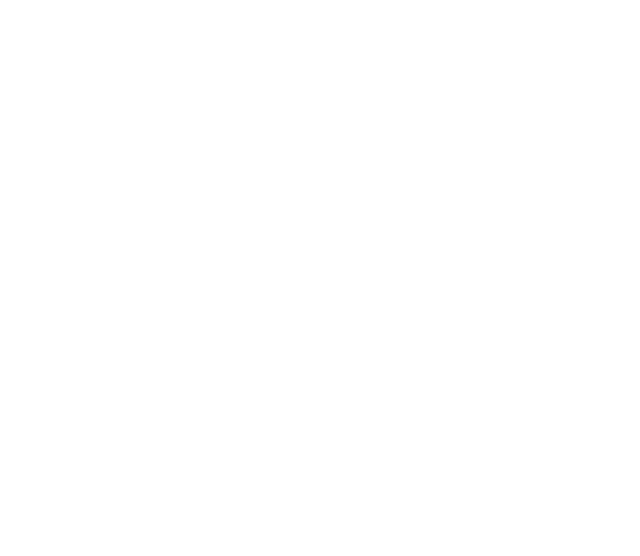
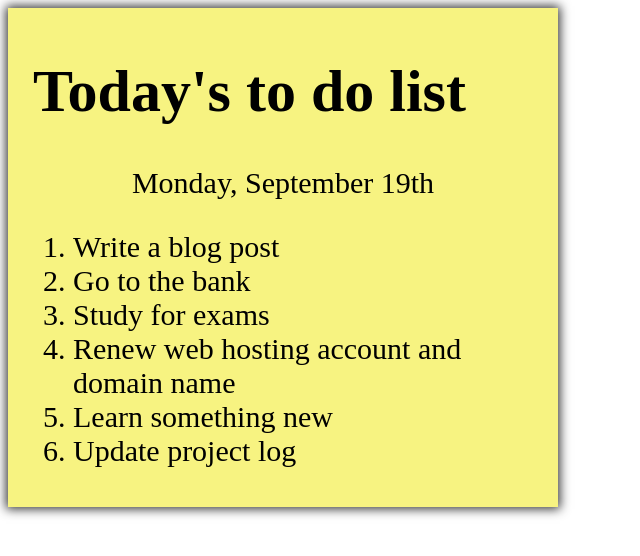
Before and after one commit to LazarGerasimov/HTML-CSS, a plain HTML site: page 01. Introduction to HTML and CSS/01. Introduction-to-HTML-and-CSS-Exercise-Resources/04_ToDoList/to-do-list.html in a window 1280 px wide. Shown: the whole page, without its empty margins (0-640 px from the left). Drawn offline with Linux system fonts and the light colour scheme.

Commit message:
to-do-list

```diff
--- a/01. Introduction to HTML and CSS/01. Introduction-to-HTML-and-CSS-Exercise-Resources/04_ToDoList/to-do-list.css
+++ b/01. Introduction to HTML and CSS/01. Introduction-to-HTML-and-CSS-Exercise-Resources/04_ToDoList/to-do-list.css
@@ -0,0 +1,12 @@
+.my-list {
+    background-color: #f7f381;
+    padding: 8px 24px;
+    width: 500px;
+    font-size: 30px;
+    border: 1px solid #f7f381;
+    box-shadow: 0 0 10px 2px #333333;
+}
+
+.date {
+    text-align: center;
+}
--- a/01. Introduction to HTML and CSS/01. Introduction-to-HTML-and-CSS-Exercise-Resources/04_ToDoList/to-do-list.html
+++ b/01. Introduction to HTML and CSS/01. Introduction-to-HTML-and-CSS-Exercise-Resources/04_ToDoList/to-do-list.html
@@ -4,9 +4,21 @@
     <meta charset="UTF-8">
     <meta http-equiv="X-UA-Compatible" content="IE=edge">
     <meta name="viewport" content="width=device-width, initial-scale=1.0">
-    <title>Document</title>
+    <link rel="stylesheet" href="to-do-list.css">
+    <title>Today's to do list</title>
 </head>
 <body>
-
+    <main class="my-list">
+        <h1>Today's to do list</h1>
+        <p class="date">Monday, September 19th</p>
+        <ol>
+            <li>Write a blog post</li>
+            <li>Go to the bank</li>
+            <li>Study for exams</li>
+            <li>Renew web hosting account and domain name</li>
+            <li>Learn something new</li>
+            <li>Update project log</li>
+        </ol>
+    </main>
 </body>
 </html>
```
